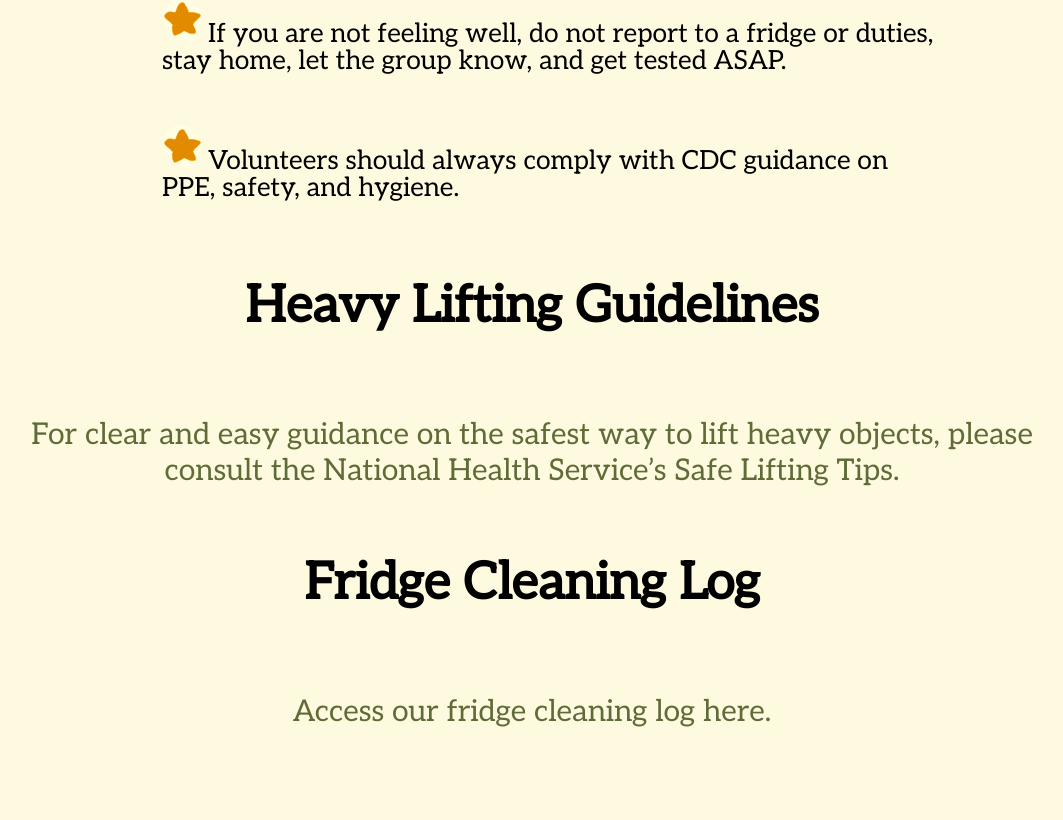
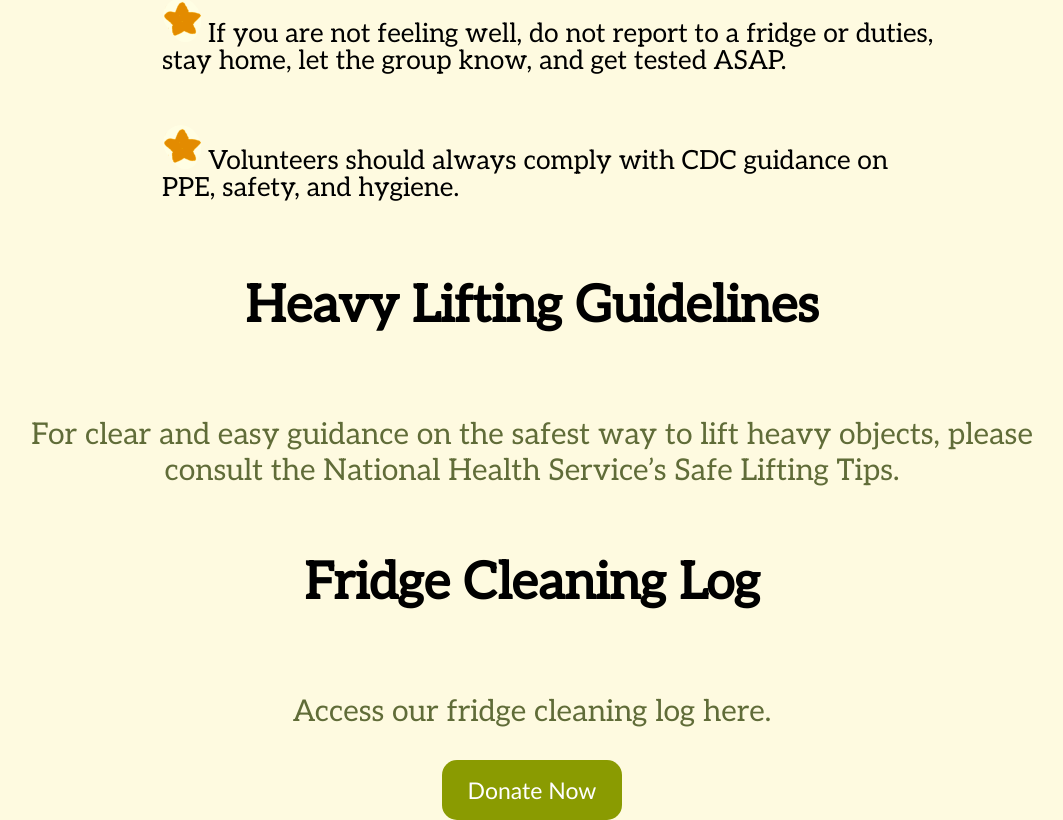
Before and after one commit to webimpactuw/seattle-community-fridge, a React (Create React App) app: page /VolunteerGuidelines in a window 1280 px wide. Shown: the part 874-1694 px from the top of the page, without its empty margins (128-1191 px from the left). Before the commit the page ends 1634 px from the top, so only its background shows below. Built offline with nearby package versions, Linux system fonts and the light colour scheme.

Commit message:
Added button linking to fridge cleaning and fridge donation button links to website

```diff
--- a/src/pages/GetInvolved.js
+++ b/src/pages/GetInvolved.js
@@ -53,7 +53,9 @@ function GetInvolved() {
                 </p>
             </div>
             <div className="options">
-                <button className="get-involved-button">Donate Now</button>
+                <a href='https://docs.google.com/forms/d/e/1FAIpQLSeeqreEHNOWvY3s3I6FYcyH79uJAwDObbx8RJqBMBcCvnUl3w/viewform' target='_blank'>
+                    <button className="get-involved-button">Donate Now </button>
+                </a>
                 <button className="get-involved-button">Host Now</button>
                 <button className="get-involved-button">Donate Now</button>
             </div>
--- a/src/pages/VolunteerGuidelines.js
+++ b/src/pages/VolunteerGuidelines.js
@@ -37,6 +37,9 @@ function VolunteerGuidelines() {
         <h1>Fridge Cleaning Log</h1>
         <p> Access our fridge cleaning log here.
         </p>
+        <a href='https://docs.google.com/spreadsheets/d/1fC75-x0yVxyjVkFyZ3_rRsdf53gXKTqEt90uSvSMcdI/edit#gid=1993839952' target='_blank'>
+            <button className="get-involved-button">Donate Now </button>
+        </a>
       </div>
     </div>
     </body>
```
